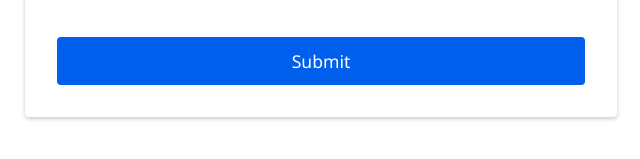
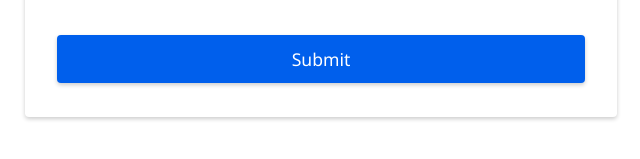
Before and after one commit to Cisco-the-wayword/Leaderboard, a website built with webpack: page src/index.html in a window 1280 px wide. In both pictures the pointer is over the input "Submit". Shown: the part 395-554 px from the top of the page, 631-1271 px from the left. Built offline with nearby package versions, Linux system fonts and the light colour scheme.

Commit message:
Update styles

```diff
--- a/src/style.css
+++ b/src/style.css
@@ -114,3 +114,8 @@ div ul li:nth-child(even) {
   cursor: pointer;
   transition: all 0.3s ease-in-out;
 }
+
+#submit:hover {
+  transform: translateY(-2px);
+  box-shadow: 0 2px 4px rgba(0, 0, 0, 0.2);
+}
```
